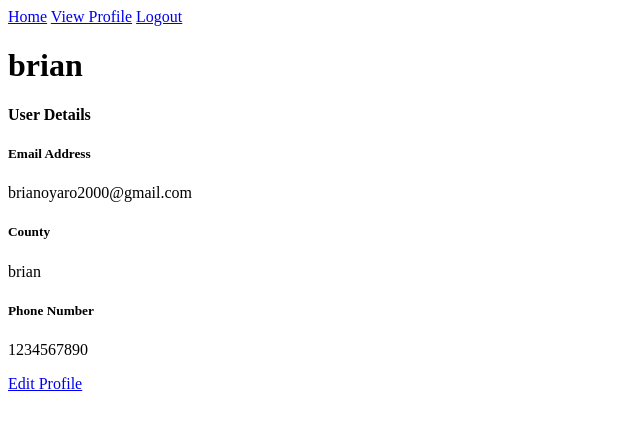
After one commit to Brianoyaro/maji, a Flask app: page /user/profile in a window 1280 px wide. The commit adds this page. Shown: the top 430 px of the page, without its empty margins (0-640 px from the left). Run offline with Flask 3, Linux system fonts and the light colour scheme; a user stored in the database is signed in; parts of the project's set-up code (start-up, migrations or seed data) failed here and were passed over.

Commit message:
user profile

```diff
--- a/app/routes.py
+++ b/app/routes.py
@@ -1,6 +1,6 @@
 from app import app, db
 from flask import render_template, flash, redirect, url_for, request
-from app.forms import LoginForm, RegistrationForm
+from app.forms import LoginForm, RegistrationForm, EditProfileForm
 from flask_login import current_user, login_user, logout_user, login_required
 from app.models import Users
 
@@ -15,10 +15,11 @@ def index():
 @login_required
 def home():
     if current_user.is_authenticated:
+        user = Users.query.filter_by(email=current_user.email).first()
         if current_user.type == '1':
-            return render_template('buyers.html', title='Home Page')
+            return render_template('buyers.html', title='Home Page', user=user)
         else:
-            return render_template('sellers.html', title='Home Page')
+            return render_template('sellers.html', title='Home Page', user=user)
 
 
 @app.route('/login', methods=['GET', 'POST'])
@@ -61,3 +62,22 @@ def register():
         db.session.commit()
         return redirect(url_for('login'))
     return render_template('registration.html', form=form, title='Registration Page')
+
+
+@app.route('/user/profile', methods=['GET', 'POST'])
+@login_required
+def profile():
+    if current_user.is_authenticated:
+        user = Users.query.filter_by(email=current_user.email).first()
+        return render_template('profile.html',user=user)
+
+
+@app.route('/edit/profile', methods=['GET', 'POST'])
+@login_required
+def edit_profile():
+    form = EditProfileForm()
+    if form.validate_on_submit():
+        pass
+    elif request.method == 'GET':
+        pass
+    return render_template('edit_profile.html')
--- a/app/templates/base.html
+++ b/app/templates/base.html
@@ -22,6 +22,7 @@
 				<a href="{{ url_for("login") }}">Login</a>
 				<a href="{{ url_for("register") }}">Register</a>
 			{% else %}
+				<a href="{{ url_for("profile") }}">View Profile</a>
 				<a href="{{ url_for("logout") }}">Logout</a>
 			{% endif %}
 		</div>
--- a/app/templates/buyers.html
+++ b/app/templates/buyers.html
@@ -1,2 +1,5 @@
 {% extends 'base.html' %}
-{% block content %}<h1>Buyers Page</h1>{% endblock %}
+{% block content %}
+	<h1>Buyers Page</h1>
+	<h3>Hello {{ user.username  }}</h3>
+{% endblock %}
--- /dev/null
+++ b/app/templates/profile.html
@@ -0,0 +1,15 @@
+{% extends 'base.html' %}
+{% block content %}
+	<h1>{{ user.username }}</h1>
+	<div>
+		<h4>User Details</h4>
+		<h5>Email Address</h5>
+		<p>{{ user.email }}</p>
+		<h5>County</h5>
+		<p>{{ user.county }}</p>
+		<h5>Phone Number</h5>
+		<p>{{ user.phone_number }}</p>
+
+	</div>
+	<a href="{{ url_for("edit_profile") }}">Edit Profile</a>
+{% endblock %}
```
Also changed, not shown: 1 other file.
